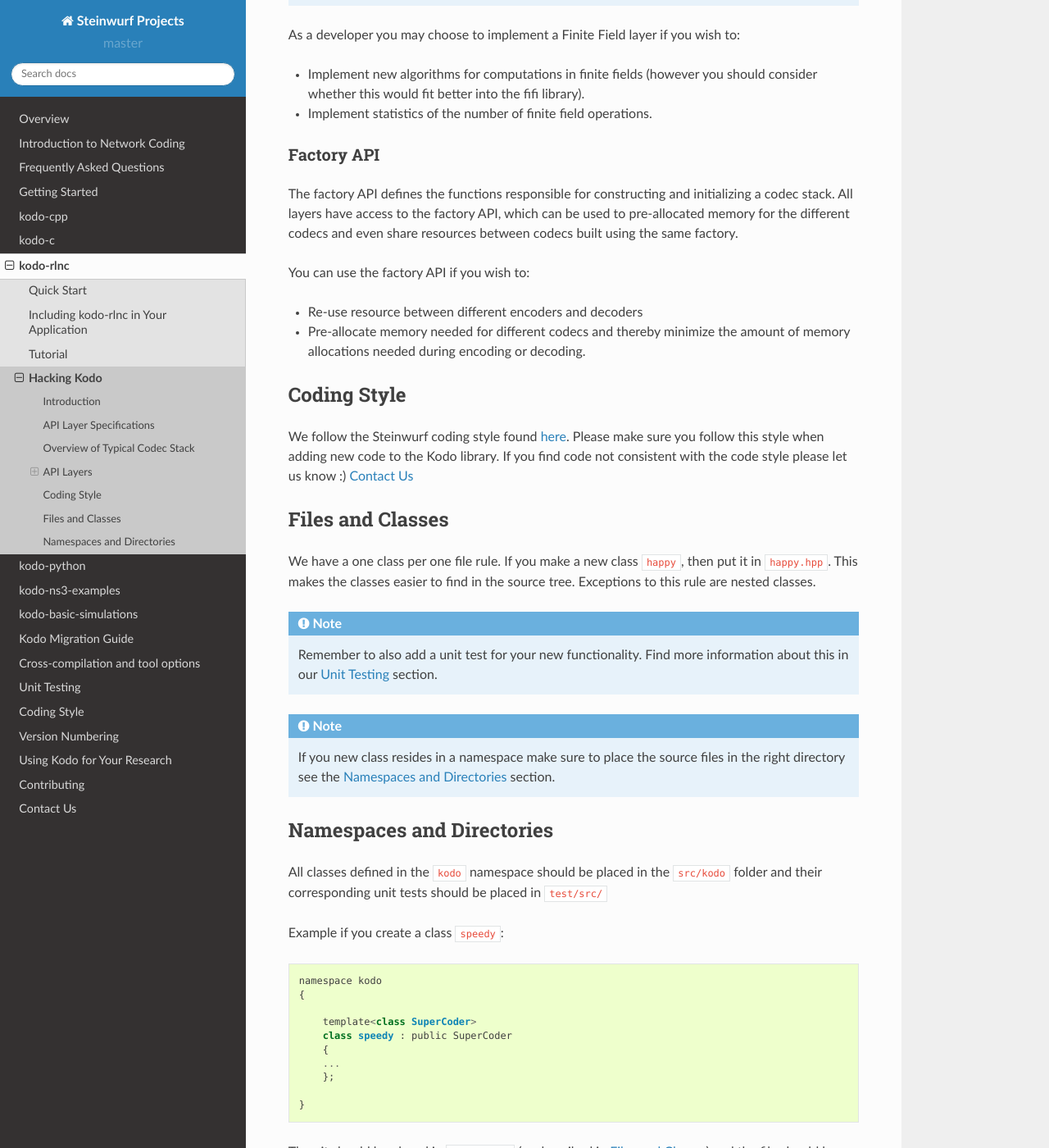
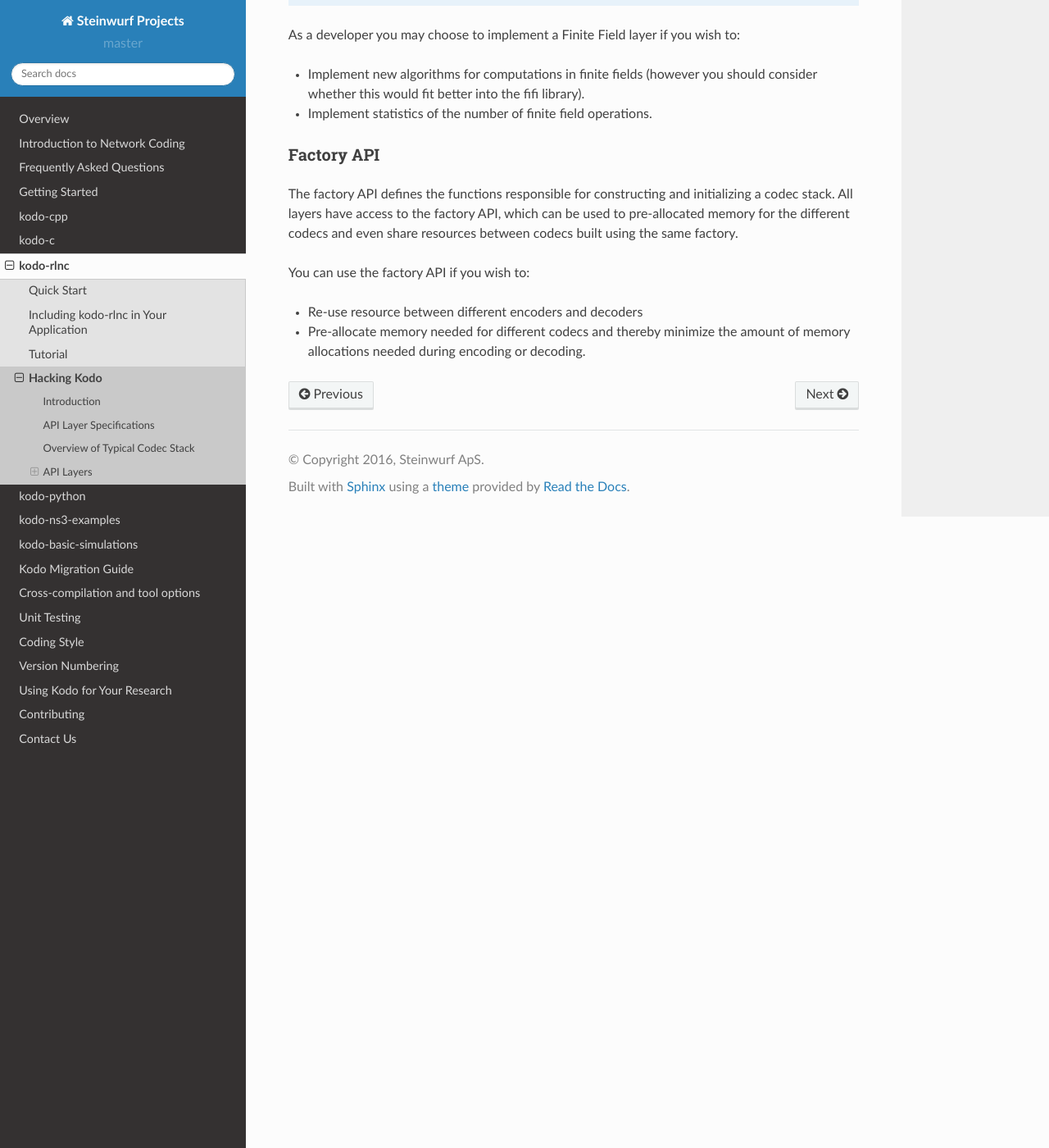
Before and after one commit to steinwurf/steinwurf-docs, a Sphinx documentation site: the page built from source/kodo-rlnc/hacking_kodo.rst, in a window 1280 px wide and 1400 px high, scrolled down 4676 px. Shown: the whole window at 82% size. Built offline with Sphinx 7.4.7 and the Read the Docs theme 2.0.0, drawn with Linux system fonts in a browser that asks for light colours; some of the changed text lies outside the part shown.

Commit message:
Update coding_style.rst

```diff
--- a/source/kodo-rlnc/hacking_kodo.rst
+++ b/source/kodo-rlnc/hacking_kodo.rst
@@ -107,7 +107,6 @@
 * The payload layer may also embed additional information into the payload
   buffer by overriding the ``payload_size()`` function. This is however often
   better implemented Codec Header layers.
-
 
 Codec Header API
 ~~~~~~~~~~~~~~~~
@@ -238,89 +237,3 @@
 * Pre-allocate memory needed for different codecs and thereby
   minimize the amount of memory allocations needed during
   encoding or decoding.
-
-.. _coding_style:
-
-Coding Style
-------------
-
-We follow the Steinwurf coding style found `here
-<https://github.com/steinwurf/steinwurf-labs/blob/master/docs/coding_style.rst>`_.
-Please make sure you follow this style when adding new code to the Kodo
-library. If you find code not consistent with the code style please
-let us know :) :ref:`contact_us`
-
-.. _files_and_classes:
-
-Files and Classes
------------------
-
-We have a one class per one file rule. If you make a new class ``happy``, then
-put it in ``happy.hpp``. This makes the classes easier to find in the
-source tree. Exceptions to this rule are nested classes.
-
-.. note:: Remember to also add a unit test for your new
-          functionality. Find more information about this in our
-          :ref:`unit_testing` section.
-
-.. note:: If you new class resides in a namespace make sure to place
-          the source files in the right directory see the
-          :ref:`namespaces_and_directories` section.
-
-.. _namespaces_and_directories:
-
-Namespaces and Directories
---------------------------
-
-All classes defined in the ``kodo`` namespace should be placed in the
-``src/kodo`` folder and their corresponding unit tests should be
-placed in ``test/src/``
-
-Example if you create a class ``speedy``:
-
-::
-
-    namespace kodo
-    {
-
-        template<class SuperCoder>
-        class speedy : public SuperCoder
-        {
-        ...
-        };
-
-    }
-
-Then it should be placed in ``speedy.hpp`` (as described in
-:ref:`files_and_classes`) and the file should be placed in
-``src/kodo/speedy.hpp`` and the corresponding unit test in
-``test/src/test_speedy.cpp``.
-
-
-If you create a class in a nested namespace for example:
-
-::
-
-    namespace kodo
-    {
-    namespace object
-    {
-
-        template<class SuperCoder>
-        class smart : public SuperCoder
-        {
-        ...
-        };
-    }
-    }
-
-
-Then this file should be called ``smart.hpp`` (as described in
-:ref:`files_and_classes`). In addition to this the file should be
-placed in the ``src/kodo/object/smart.hpp`` directory. Similarly the
-corresponding test file ``test_smart.cpp`` should be placed in
-``test/src/object/test_smart.cpp``.
-
-The general rule is that namespaces are represented by a directory in
-the filesystem. This means if you see a class in a namespace you know
-which directory the corresponding source files should be in.
```
Also changed, not shown: source/coding_style.rst (+89 -6 lines).
